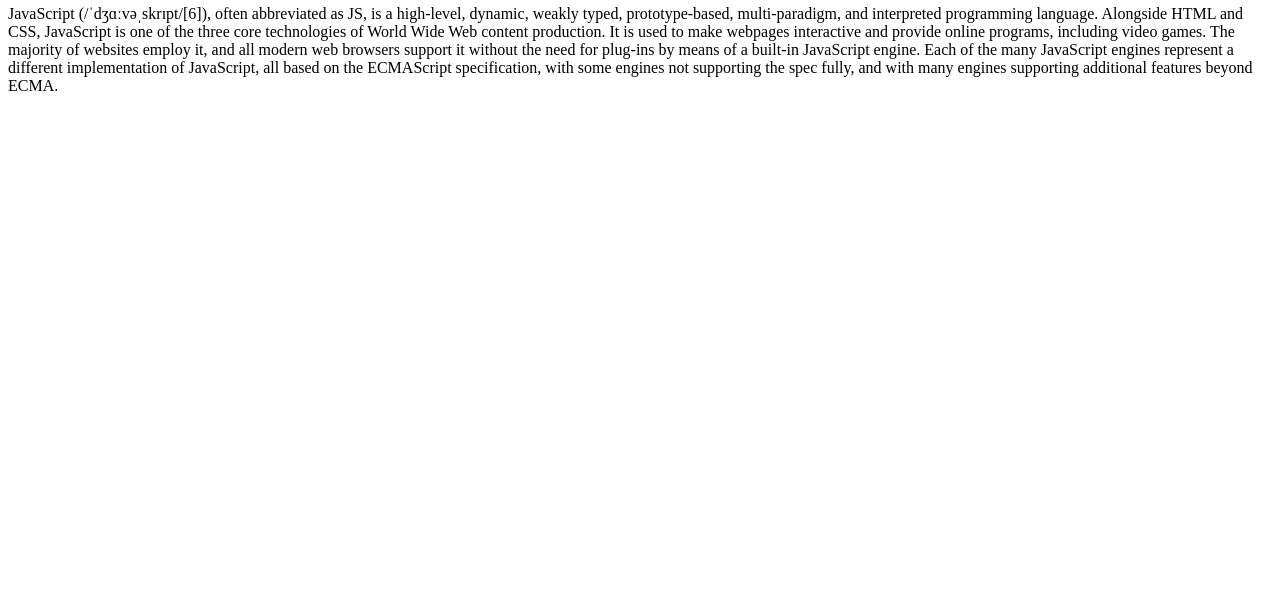
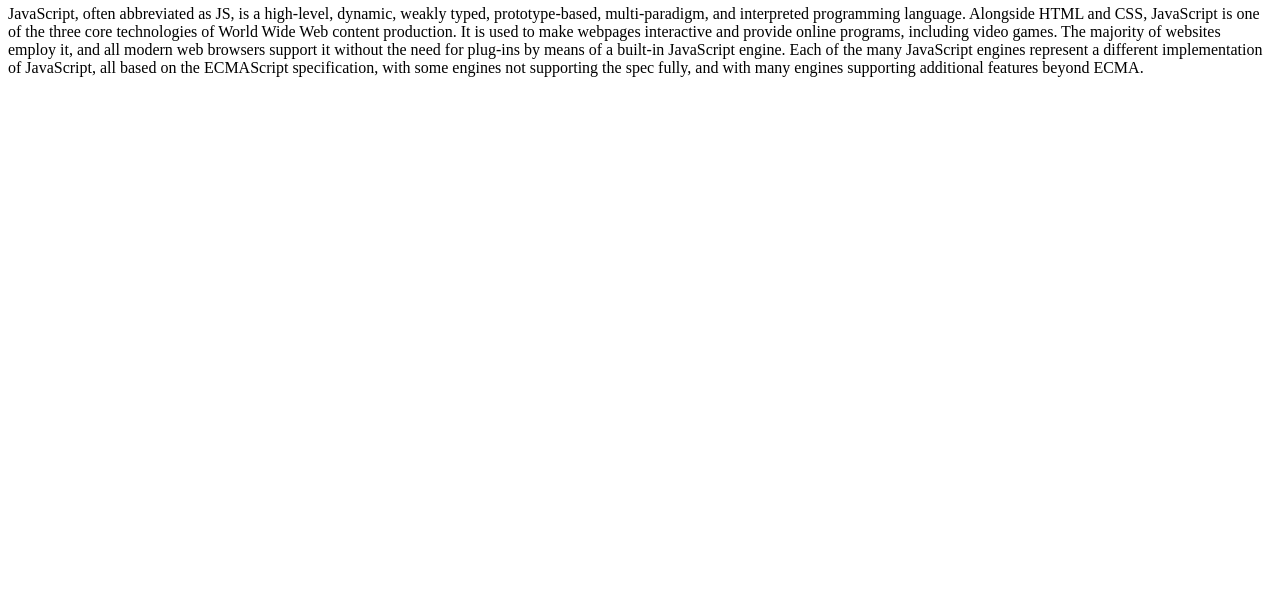
Before and after one commit to Lana-code-97/web1, a plain HTML site: page 3.html in a window 1280 px wide. Shown: the part 196-800 px from the top of the page. Drawn offline with Linux system fonts and the light colour scheme.

Commit message:
Update 3.html

```diff
--- a/3.html
+++ b/3.html
@@ -13,7 +13,7 @@
 </ol>
 <h2>JavaScript</h2>
 <p>
-  JavaScript (/ˈdʒɑːvəˌskrɪpt/[6]), often abbreviated as JS, is a high-level, dynamic, weakly typed, prototype-based, multi-paradigm, and interpreted programming language. Alongside HTML and CSS, JavaScript is one of the three core technologies of World Wide Web content production. It is used to make webpages interactive and provide online programs, including video games. The majority of websites employ it, and all modern web browsers support it without the need for plug-ins by means of a built-in JavaScript engine. Each of the many JavaScript engines represent a different implementation of JavaScript, all based on the ECMAScript specification, with some engines not supporting the spec fully, and with many engines supporting additional features beyond ECMA.
+  JavaScript, often abbreviated as JS, is a high-level, dynamic, weakly typed, prototype-based, multi-paradigm, and interpreted programming language. Alongside HTML and CSS, JavaScript is one of the three core technologies of World Wide Web content production. It is used to make webpages interactive and provide online programs, including video games. The majority of websites employ it, and all modern web browsers support it without the need for plug-ins by means of a built-in JavaScript engine. Each of the many JavaScript engines represent a different implementation of JavaScript, all based on the ECMAScript specification, with some engines not supporting the spec fully, and with many engines supporting additional features beyond ECMA.
 </p>
 </body>
 </html>
```
